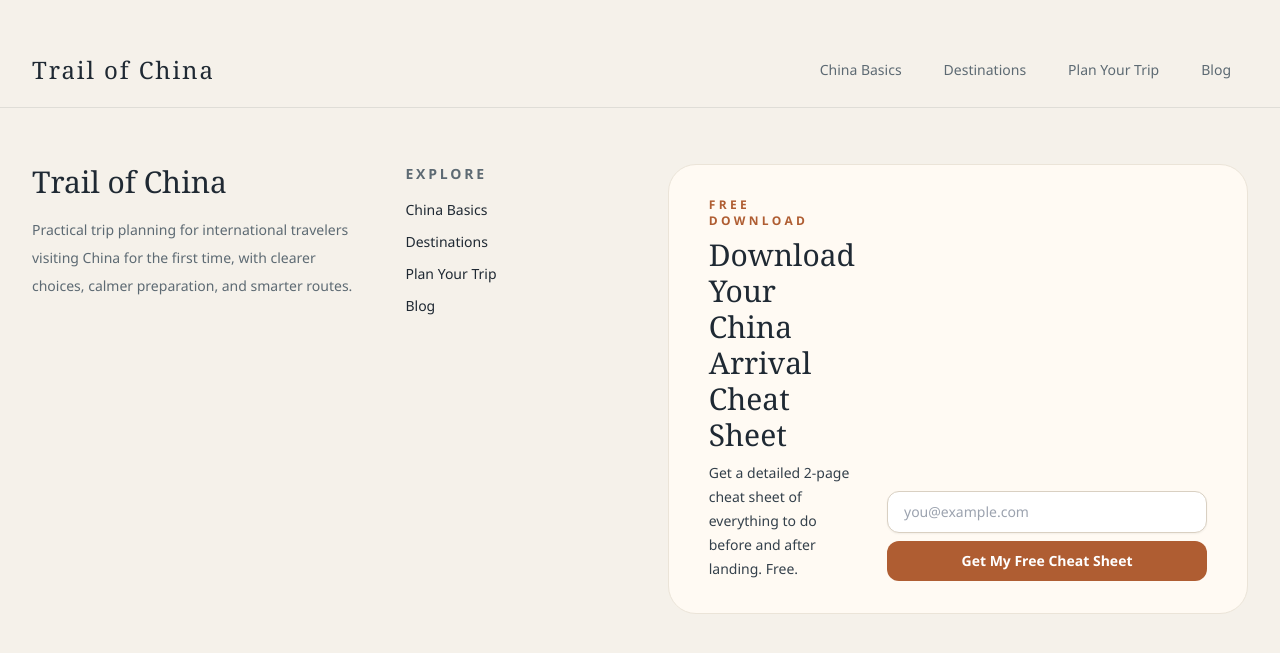
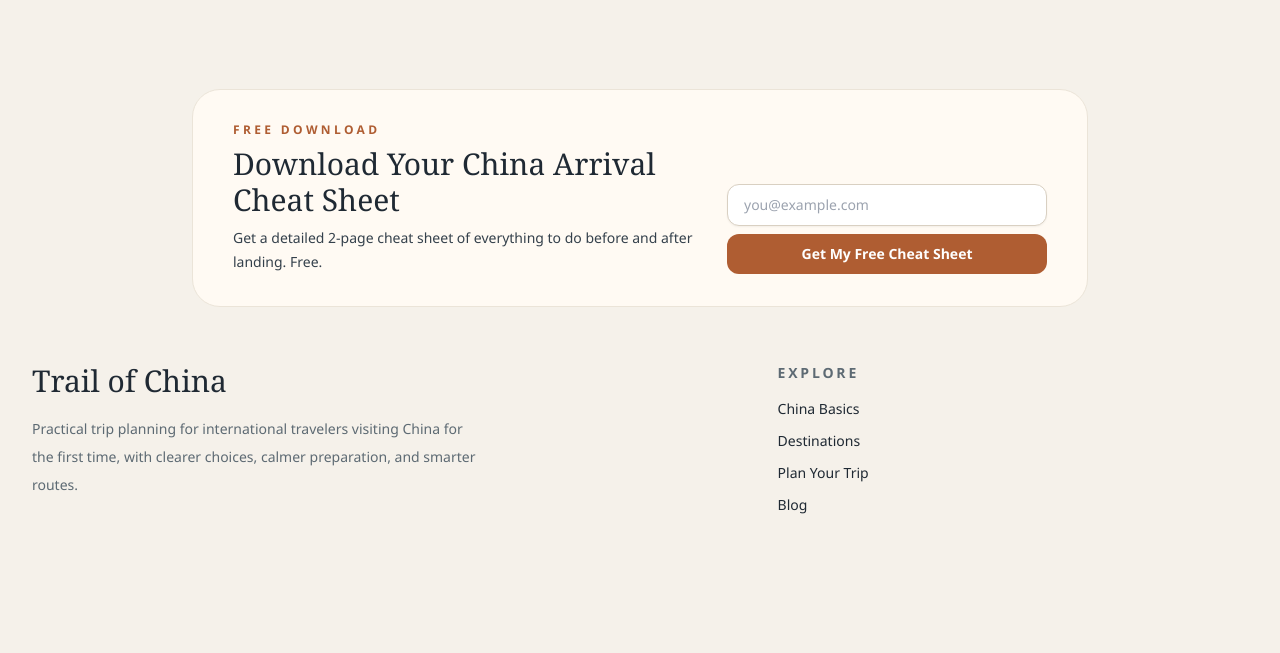
Before and after one commit to thecubestorm-arch/trailofchina, a Next.js app: page / in a window 1280 px wide. Shown: the part 3711-4364 px from the top of the page. After the commit the page ends 4282 px from the top, so only its background shows below. Built offline with nearby package versions, Linux system fonts and the light colour scheme.

Commit message:
Fix: Remove duplicate bottom navbar + restructure Footer with full-width download section

```diff
--- a/components/Footer.tsx
+++ b/components/Footer.tsx
@@ -1,41 +1,16 @@
 import Link from 'next/link'
 import ChecklistDownload from './ChecklistDownload'
-
-const bottomNavLinks = [
-  { href: '/china-basics', label: 'China Basics' },
-  { href: '/destinations', label: 'Destinations' },
-  { href: '/plan-your-trip', label: 'Plan Your Trip' },
-  { href: '/blog', label: 'Blog' },
-]
 
 export default function Footer() {
   return (
     <footer className="mt-24 bg-[#f5f1ea]">
-      {/* Bottom CTA Navbar — mirrors top navbar height & width */}
-      <nav
-        aria-label="Footer navigation"
-        className="border-b border-[var(--line)]"
-      >
-        <div className="container-px mx-auto flex w-full max-w-7xl items-center justify-between py-3 md:py-4">
-          <Link href="/" className="font-serif text-2xl leading-none tracking-[0.08em] text-[var(--foreground)]">
-            Trail of China
-          </Link>
-          <div className="flex gap-2">
-            {bottomNavLinks.map((link) => (
-              <Link
-                key={link.href}
-                href={link.href}
-                className="hidden rounded-full border border-transparent px-4 py-2.5 text-sm font-medium text-[var(--muted)] hover:border-[var(--line)] hover:bg-[var(--surface-strong)] hover:text-[var(--foreground)] md:inline-flex"
-              >
-                {link.label}
-              </Link>
-            ))}
-          </div>
-        </div>
-      </nav>
+      {/* Download section — full width */}
+      <div className="container-px mx-auto max-w-7xl py-14">
+        <ChecklistDownload />
+      </div>
 
       {/* Footer content */}
-      <div className="container-px mx-auto grid w-full max-w-7xl gap-10 py-14 md:grid-cols-[1.5fr_1fr_1fr]">
+      <div className="container-px mx-auto grid w-full max-w-7xl gap-10 pb-14 md:grid-cols-[1.5fr_1fr]">
         <div className="space-y-4">
           <p className="font-serif text-3xl text-[var(--foreground)]">Trail of China</p>
           <p className="max-w-md text-sm leading-7 text-[var(--muted)]">
@@ -61,10 +36,6 @@ export default function Footer() {
             </Link>
           </div>
         </div>
-
-        <div>
-          <ChecklistDownload />
-        </div>
       </div>
     </footer>
   )
```
